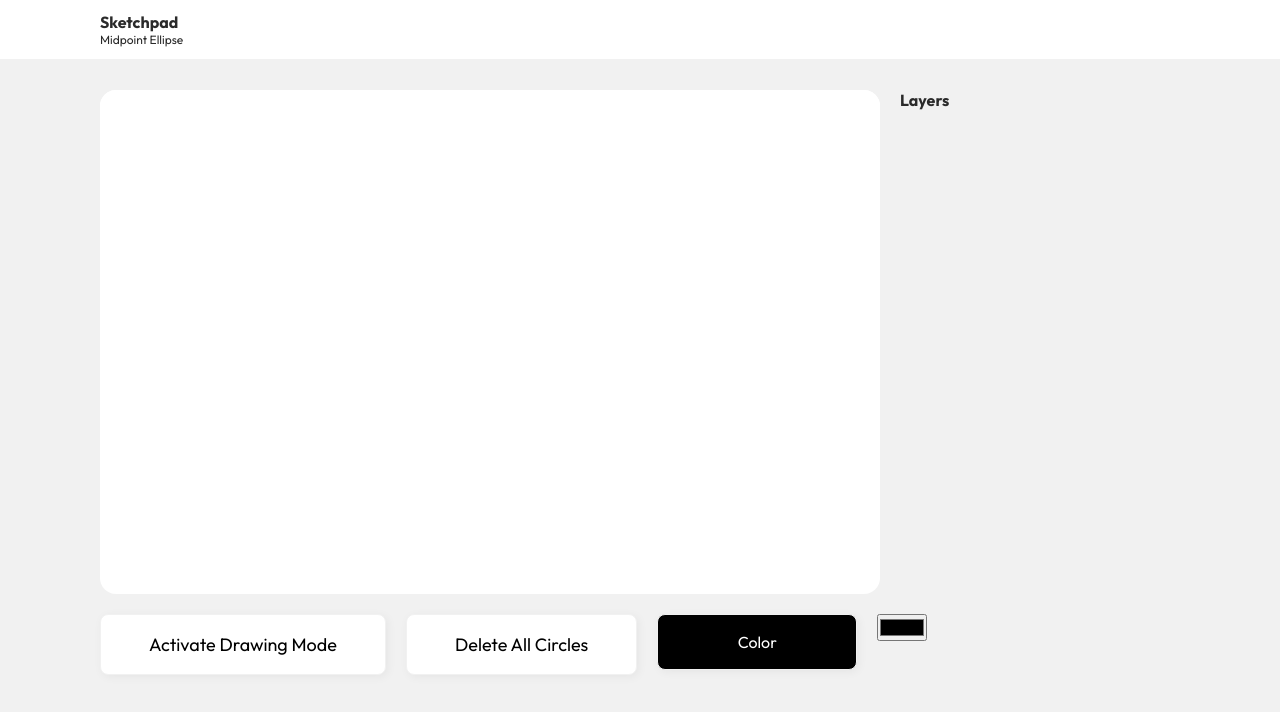
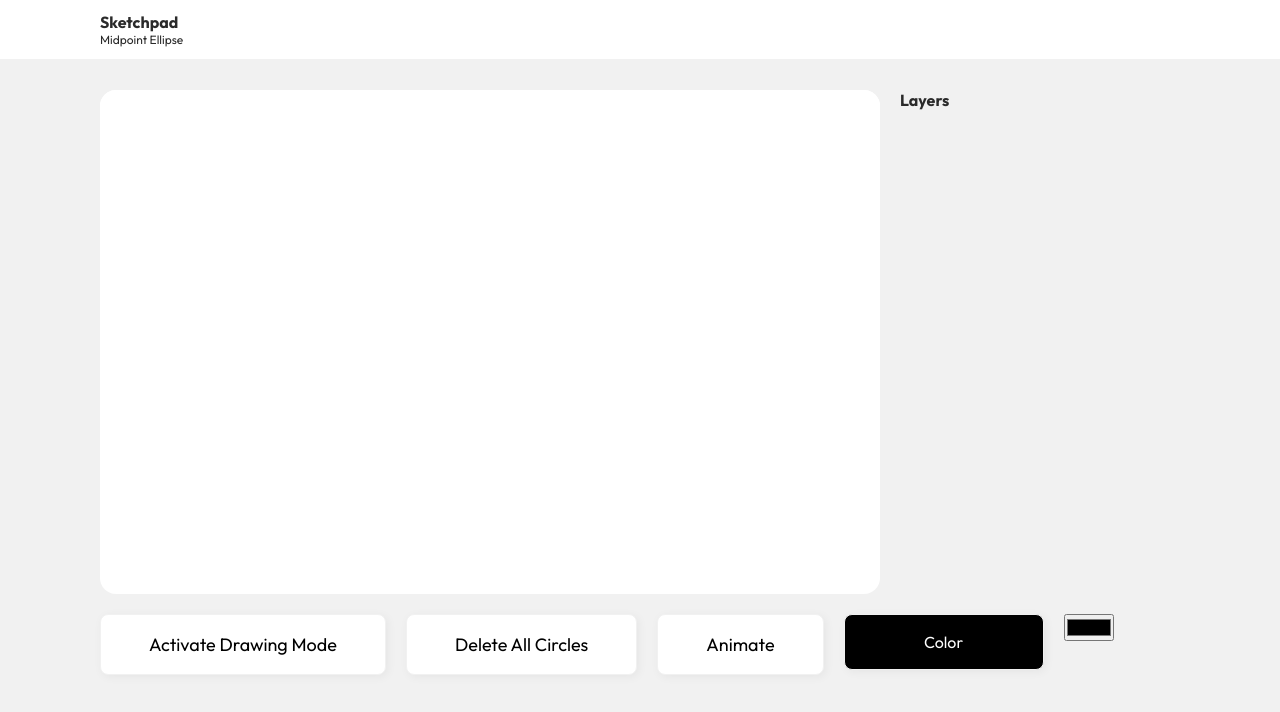
Before and after one commit to labadcloyd/graphics-finals, a Next.js app: page / in a window 1280 px wide. Shown: the top 712 px of the page. Built offline with nearby package versions, Linux system fonts and the light colour scheme.

Commit message:
added animation

```diff
--- a/src/layouts/Sketchpad/Sketchpad.js
+++ b/src/layouts/Sketchpad/Sketchpad.js
@@ -21,6 +21,43 @@ export default function Sketchpad() {
       if (item.id !== id) newPermEllips.push(item);
     });
     setPermanentEllipses(newPermEllips);
+  }
+
+  function handleAnimate() {
+    const canvas = canvasRef.current;
+    const wrapper = padWrapperRef.current;
+
+    if (canvas && wrapper) {
+      const rect = wrapper.getBoundingClientRect();
+      canvas.width = rect.width;
+      canvas.height = rect.height;
+
+      const ctx = canvas.getContext("2d");
+      redrawAll(ctx);
+
+      function drawEllipse(ctx, points, color) {
+        ctx.fillStyle = color;
+        points.forEach(([x, y], i) => {
+          setTimeout(() => {
+            ctx.fillRect(x, y, 1, 1);
+          }, i * 5); // delay increases with index
+        });
+      }
+
+      function redrawAll(ctx, previewPoints = null) {
+        ctx.clearRect(0, 0, canvas.width, canvas.height);
+
+        // Draw all saved circles
+        permanentEllipses.forEach(({ points, color }) => {
+          drawEllipse(ctx, points, color);
+        });
+
+        // Draw preview if exists
+        if (previewPoints) {
+          drawEllipse(ctx, previewPoints, "gray");
+        }
+      }
+    }
   }
 
   useEffect(() => {
@@ -181,6 +218,7 @@ export default function Sketchpad() {
         >
           Delete All Circles
         </button>
+        <button onClick={handleAnimate}>Animate</button>
         <label
           className={css.colorLabel}
           htmlFor='colorinput'
```
